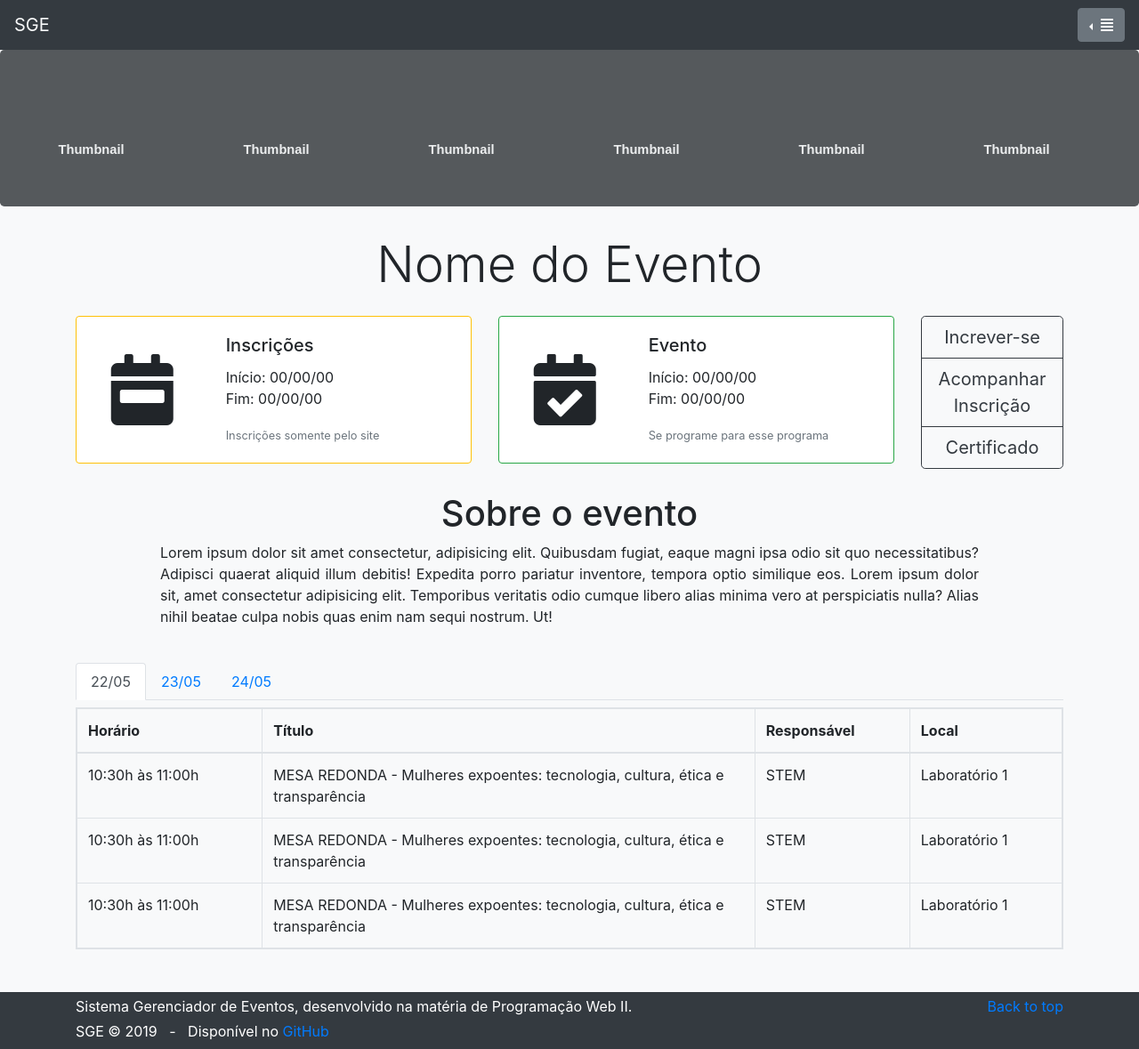
After one commit to pwii-2019-1/pwii-projeto-pratico-2-2019-1-sge, a PHP site: page /public_html/evento.php in a window 1280 px wide. The commit adds this page. Shown: the whole page at 89% size. Run offline with PHP 8.4, Linux system fonts and the light colour scheme; some libraries are stand-ins or nearby versions.

Commit message:
Criação da pagina do evento

```diff
--- a/config-dev.json
+++ b/config-dev.json
@@ -2,7 +2,7 @@
   "database": {
     "host": "localhost",
     "user": "root",
-    "password": "",
+    "password": "123456789",
     "db": "sge",
     "drive": "mysql"
   }
--- /dev/null
+++ b/public_html/evento.php
@@ -0,0 +1,201 @@
+<?php
+require_once 'header.php';
+use core\sistema\Footer;
+?>
+
+<main role='main'>
+	<div class="jumbotron mt-n3" style="background:url(assets/imagens/default.svg);">
+		<div class="container mb-5">
+		</div>
+	</div>
+	<div class="container">
+		<div class="row">
+			<div class="col-md-12 mb-3">
+				<h1 class="display-4 text-center">Nome do Evento</h1>
+			</div>
+		</div>
+		<div class="row mb-3">
+			<div class="col-md-5">
+				<div class="card border-warning mb-3">
+					<div class="row no-gutters align-items-center">
+						<div class="col-md-4 mx-auto text-center">
+							<i class="fas fa-calendar-week fa-5x"></i>
+						</div>
+						<div class="col-md-8">
+							<div class="card-body">
+								<h5 class="card-title">Inscrições</h5>
+								<p class="card-text">
+									Início: 00/00/00 <br>
+									Fim: 00/00/00
+								</p>
+								<p class="card-text"><small class="text-muted">Inscrições somente pelo site</small></p>
+							</div>
+						</div>
+					</div>
+				</div>
+			</div>
+			<div class="col-md-5">
+				<div class="card border-success mb-3">
+					<div class="row no-gutters align-items-center">
+						<div class="col-md-4 mx-auto text-center">
+							<i class="fas fa-calendar-check fa-5x"></i>
+						</div>
+						<div class="col-md-8">
+							<div class="card-body">
+								<h5 class="card-title">Evento</h5>
+								<p class="card-text">
+									Início: 00/00/00 <br>
+									Fim: 00/00/00
+								</p>
+								<p class="card-text"><small class="text-muted">Se programe para esse programa</small></p>
+							</div>
+						</div>
+					</div>
+				</div>
+			</div>
+			<div class="col-md-2">
+				<div class="btn-group-vertical">
+					<button type="button" class="btn btn-lg btn-outline-dark">Increver-se</button>
+					<button type="button" class="btn btn-lg btn-outline-dark">Acompanhar Inscrição</button>
+					<button type="button" class="btn btn-lg btn-outline-dark">Certificado</button>
+				</div>
+			</div>
+		</div>
+
+		<div class="row justify-align-center mb-4">
+			<div class="col-md-10 offset-md-1">
+				<h1 class="display-5 text-center">Sobre o evento</h1>
+				<p class="text-justify">
+					Lorem ipsum dolor sit amet consectetur, adipisicing elit. Quibusdam fugiat, eaque magni ipsa odio
+					sit quo necessitatibus? Adipisci quaerat aliquid illum debitis! Expedita porro pariatur inventore,
+					tempora optio similique eos. Lorem ipsum dolor sit, amet consectetur adipisicing elit. Temporibus
+					veritatis odio cumque libero alias minima vero at perspiciatis nulla? Alias nihil beatae culpa nobis
+					quas enim nam sequi nostrum. Ut!
+				</p>
+			</div>
+		</div>
+
+		<ul class="nav nav-tabs mb-2" id="myTab" role="tablist">
+			<li class="nav-item">
+				<a class="nav-link active" id="dia1-tab" data-toggle="tab" href="#dia1" role="tab" aria-controls="dia1" aria-selected="true">
+					22/05
+				</a>
+			</li>
+			<li class="nav-item">
+				<a class="nav-link" id="dia2-tab" data-toggle="tab" href="#dia2" role="tab" aria-controls="dia2" aria-selected="false">
+					23/05
+				</a>
+			</li>
+			<li class="nav-item">
+				<a class="nav-link" id="dia3-tab" data-toggle="tab" href="#dia3" role="tab" aria-controls="dia3" aria-selected="false">
+					24/05
+				</a>
+			</li>
+		</ul>
+		<div class="tab-content mb-5" id="myTabContent">
+			<div class="tab-pane fade show active" id="dia1" role="tabpanel" aria-labelledby="dia1-tab">
+				<table class="table table-responsive table-hover table-bordered">
+					<thead>
+						<tr>
+							<th scope="col">Horário</th>
+							<th class="col-md-6" scope="col">Título</th>
+							<th scope="col">Responsável</th>
+							<th scope="col">Local</th>
+						</tr>
+					</thead>
+					<tbody>
+						<tr>
+							<td>10:30h às 11:00h</td>
+							<td>MESA REDONDA - Mulheres expoentes: tecnologia, cultura, ética e transparência</td>
+							<td>STEM</td>
+							<td>Laboratório 1</td>
+						</tr>
+						<tr>
+							<td>10:30h às 11:00h</td>
+							<td>MESA REDONDA - Mulheres expoentes: tecnologia, cultura, ética e transparência</td>
+							<td>STEM</td>
+							<td>Laboratório 1</td>
+						</tr>
+						<tr>
+							<td>10:30h às 11:00h</td>
+							<td>MESA REDONDA - Mulheres expoentes: tecnologia, cultura, ética e transparência</td>
+							<td>STEM</td>
+							<td>Laboratório 1</td>
+						</tr>
+					</tbody>
+				</table>
+			</div>
+			<div class="tab-pane fade" id="dia2" role="tabpanel" aria-labelledby="dia2-tab">
+				<table class="table table-responsive table-hover table-bordered">
+					<thead>
+						<tr>
+							<th scope="col">Horário</th>
+							<th class="col-md-6" scope="col">Título</th>
+							<th scope="col">Responsável</th>
+							<th scope="col">Local</th>
+						</tr>
+					</thead>
+					<tbody>
+						<tr>
+							<td>10:30h às 11:00h</td>
+							<td>MESA REDONDA - Mulheres expoentes: tecnologia, cultura, ética e transparência</td>
+							<td>STEM</td>
+							<td>Laboratório 1</td>
+						</tr>
+						<tr>
+							<td>10:30h às 11:00h</td>
+							<td>MESA REDONDA - Mulheres expoentes: tecnologia, cultura, ética e transparência</td>
+							<td>STEM</td>
+							<td>Laboratório 1</td>
+						</tr>
+					</tbody>
+				</table>
+			</div>
+			<div class="tab-pane fade" id="dia3" role="tabpanel" aria-labelledby="dia3-tab">
+				<table class="table table-responsive table-hover table-bordered">
+					<thead>
+						<tr>
+							<th scope="col">Horário</th>
+							<th class="col-md-6" scope="col">Título</th>
+							<th scope="col">Responsável</th>
+							<th scope="col">Local</th>
+						</tr>
+					</thead>
+					<tbody>
+						<tr>
+							<td>10:30h às 11:00h</td>
+							<td>MESA REDONDA - Mulheres expoentes: tecnologia, cultura, ética e transparência</td>
+							<td>STEM</td>
+							<td>Laboratório 1</td>
+						</tr>
+						<tr>
+							<td>10:30h às 11:00h</td>
+							<td>MESA REDONDA - Mulheres expoentes: tecnologia, cultura, ética e transparência</td>
+							<td>STEM</td>
+							<td>Laboratório 1</td>
+						</tr>
+						<tr>
+							<td>10:30h às 11:00h</td>
+							<td>MESA REDONDA - Mulheres expoentes: tecnologia, cultura, ética e transparência</td>
+							<td>STEM</td>
+							<td>Laboratório 1</td>
+						</tr>
+						<tr>
+							<td>10:30h às 11:00h</td>
+							<td>MESA REDONDA - Mulheres expoentes: tecnologia, cultura, ética e transparência</td>
+							<td>STEM</td>
+							<td>Laboratório 1</td>
+						</tr>
+					</tbody>
+				</table>
+			</div>
+		</div>
+	</div>
+</main>
+
+<?php
+$footer = new Footer();
+//$footer->setJS('assets/js/cadastro_evento.js');
+
+require_once 'footer.php';
+?>
--- a/public_html/footer.php
+++ b/public_html/footer.php
@@ -4,7 +4,7 @@ $footer_js = $footer->getJS();
 
 ?>
 
-<footer class="text-muted bg-dark p-4">
+<footer class="text-muted bg-dark p-1">
     <div class="container">
         <p class="float-right">
             <a href="#">Back to top</a>
--- a/public_html/header.php
+++ b/public_html/header.php
@@ -29,7 +29,6 @@ require_once '../config.php';
 <body class="bg-light">
 <!-- NAVBAR-->
 <nav class="navbar navbar-dark bg-dark mb-3">
-    <div class="container">
     <a href="index.php" class="navbar-brand text-light">SGE</a>
     <div class="dropdown dropleft">
         <button class="btn btn-secondary dropdown-toggle" type="button" id="triggerId" data-toggle="dropdown"
@@ -54,6 +53,5 @@ require_once '../config.php';
             <?php } ?>
         </div>
     </div>
-    </div>
 </nav>
 <!-- NAVBAR-->
```
Also changed, not shown: 2 other files. Lines whose indentation alone changed are shown as unchanged.
